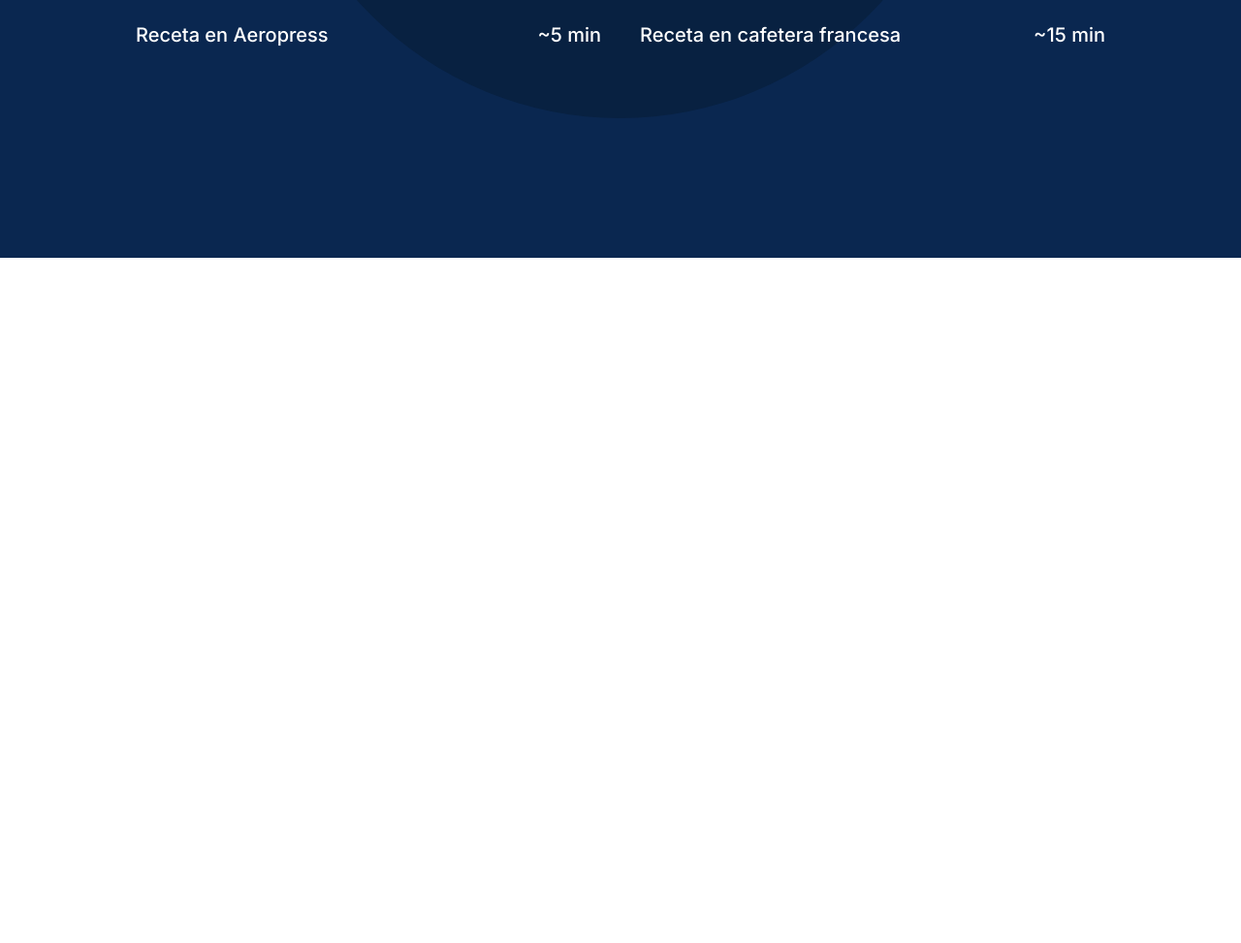
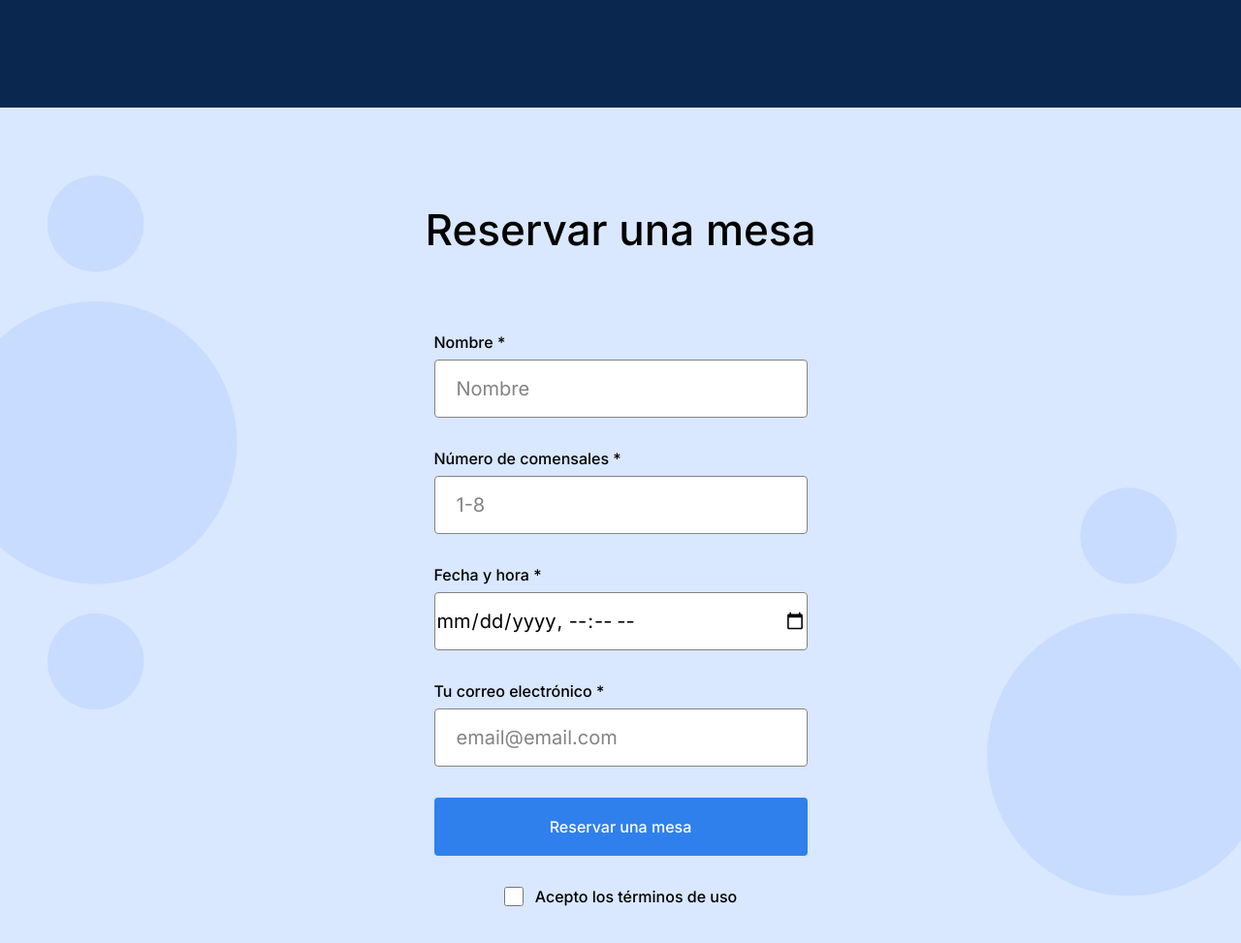
Before and after one commit to ferni2309/web_project_coffeeshop, a plain HTML site: page index.html in a window 1280 px wide. Shown: the part 1547-2520 px from the top of the page at 97% size. Before the commit the page ends 1813 px from the top, so only its background shows below. Drawn offline with Linux system fonts and the light colour scheme.

Commit message:
He agregado la sección reservación

```diff
--- a/index.html
+++ b/index.html
@@ -81,8 +81,6 @@
           </p>
           <div class="recipes__videos">
             <div class="recipes__video-item">
-              <div class="media">
-                <div class="container">
               <iframe
                 class="recipes__iframe"
                 src="https://www.youtube.com/embed/j6VlT_jUVPc?si=Fg2VMxDluvb5DJoW"
@@ -91,15 +89,11 @@
                 referrerpolicy="strict-origin-when-cross-origin"
                 allowfullscreen
               ></iframe>
-                </div>
-              </div>
               <p class="recipes__video-caption">
                 Receta en Aeropress <span>~5 min</span>
               </p>
             </div>
             <div class="recipes__video-item">
-              <div class="media">
-                <div class="container">
               <iframe
                 class="recipes__iframe"
                 src="https://www.youtube.com/embed/st571DYYTR8?si=LF3IAr3-GLBygGgH"
@@ -108,15 +102,63 @@
                 referrerpolicy="strict-origin-when-cross-origin"
                 allowfullscreen
               ></iframe>
-                </div>
-              </div>
               <p class="recipes__video-caption">
-                Receta en cafetera francesa <span>~15 min</span>
+                Receta en cafetera francesa <span>~3 min</span>
               </p>
             </div>
           </div>
         </section>
-        <section class="reservation" id="reservation"></section>
+        <section class="reservation" id="reservation">
+          <h2 class="reservation__title">Reservar una mesa</h2>
+          <form class="form__reservation">
+            <fieldset class="form__fieldset">
+              <label class="form__label"
+                >Nombre *
+                <input
+                  type="text"
+                  name="firstname"
+                  class="form__input"
+                  placeholder="Nombre"
+                  required
+              /></label>
+              <label class="form__label"
+                >Número de comensales *<input
+                  type="number"
+                  min="1"
+                  max="10"
+                  name="comensales"
+                  class="form__input"
+                  placeholder="1-8"
+                  required
+                />
+              </label>
+              <label class="form__label"
+                >Fecha y hora *<input
+                  type="datetime-local"
+                  name="Date"
+                  class="form__input"
+                  required
+              /></label>
+              <label class="form__label"
+                >Tu correo electrónico *<input
+                  type="email"
+                  name="email"
+                  class="form__input"
+                  placeholder="email@email.com"
+                  required
+              /></label>
+            </fieldset>
+            <button class="form__button" type="submit">
+              Reservar una mesa
+            </button>
+            <label class="form__label form__label_direction_right">
+              <input type="checkbox" class="form__input" required />
+              <span class="form__label-text">
+                Acepto los términos de uso
+              </span></label
+            >
+          </form>
+        </section>
       </main>
       <footer class="footer"></footer>
     </div>
--- a/pages/index.css
+++ b/pages/index.css
@@ -121,7 +121,6 @@
   background-color: #0a2750;
   background-image: url(../images/background_recipes.svg);
   background-repeat: no-repeat;
-  align-content: center;
   background-position: center;
   background-size: cover;
   color: #fff;
@@ -148,17 +147,21 @@
 
 .recipes__videos {
   display: flex;
-  margin: 0 auto;
+  margin: auto;
   margin-bottom: 215px;
-
   column-gap: 40px;
 }
 
 .recipes__video-item {
   display: flex;
   flex-direction: column;
-  margin: auto;
   row-gap: 24px;
+}
+
+.recipes__iframe {
+  width: 480px;
+  height: 273px;
+  border: 0;
 }
 
 .recipes__video-caption {
@@ -171,24 +174,96 @@
   line-height: 30px;
 }
 
-.media {
-  width: 480px;
-  max-width: 100%;
+.reservation {
+  background-image: url(../images/background_reservation.svg);
+  background-position: center;
+  background-repeat: no-repeat;
+  background-size: cover;
+  background-color: #d9e7ff;
+  padding-top: 100px;
+  padding-bottom: 120px;
+  height: 100vh;
 }
 
-.container {
-  position: relative;
-  overflow: hidden;
-  width: 100%;
-  padding-top: 56.25%;
+.reservation__title {
+  text-align: center;
+  margin: 0 auto;
+  margin-bottom: 80px;
+  font-family: "Inter";
+  font-weight: 500;
+  font-size: 44px;
+  line-height: 52px;
 }
 
-.recipe__iframe {
-  position: absolute;
-  top: 0;
-  right: 0;
-  bottom: 0;
-  left: 0;
-  height: 100%;
+.form__reservation {
+  display: flex;
+  flex-direction: column;
+  max-width: 385px;
+  margin: 32px auto;
+  margin-bottom: 120px;
+}
+
+.form__fieldset {
+  border: 0;
+  margin: auto;
+  padding: 0;
+}
+
+.form__input {
+  border-radius: 4px;
+  height: 60px;
+  box-sizing: border-box;
   width: 100%;
+  border: 1px solid #838383;
+  margin: 8px 0 32px;
+  font-family: "Inter";
+  font-size: 20px;
+  line-height: 30px;
 }
+
+.form__input::placeholder {
+  padding-top: 15px;
+  padding-left: 20px;
+  color: #838383;
+}
+
+.form__button {
+  height: 60px;
+  border-radius: 4px;
+  max-width: 385px;
+  margin-bottom: 32px;
+  padding: 0;
+  background-color: #2f80ed;
+  color: #fff;
+  border: 0;
+  font-family: "Inter";
+  font-weight: 500;
+  font-size: 16px;
+  line-height: 20px;
+}
+
+.form__button:hover {
+  opacity: 70%;
+}
+
+.form__label {
+  display: block;
+  font-family: "Inter";
+  font-weight: 500;
+  font-size: 16px;
+  line-height: 20px;
+}
+
+.form__label_direction_right {
+  display: flex;
+  justify-content: center;
+  column-gap: 12px;
+}
+
+.form__input[type="checkbox"] {
+  display: inline-block;
+  vertical-align: middle;
+  margin: 0;
+  width: 20px;
+  height: 20px;
+}
```
Lines whose indentation alone changed are shown as unchanged.
